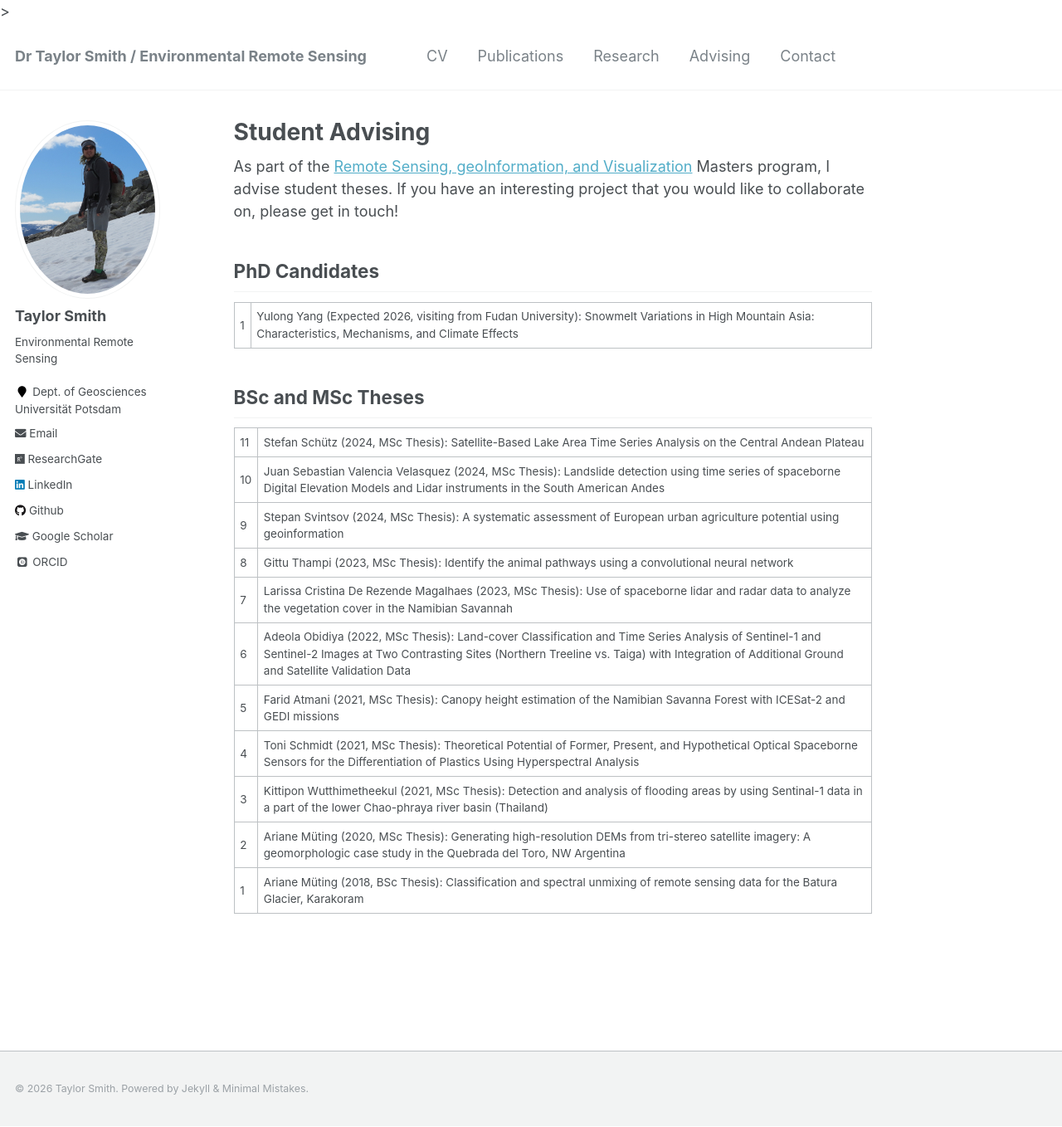
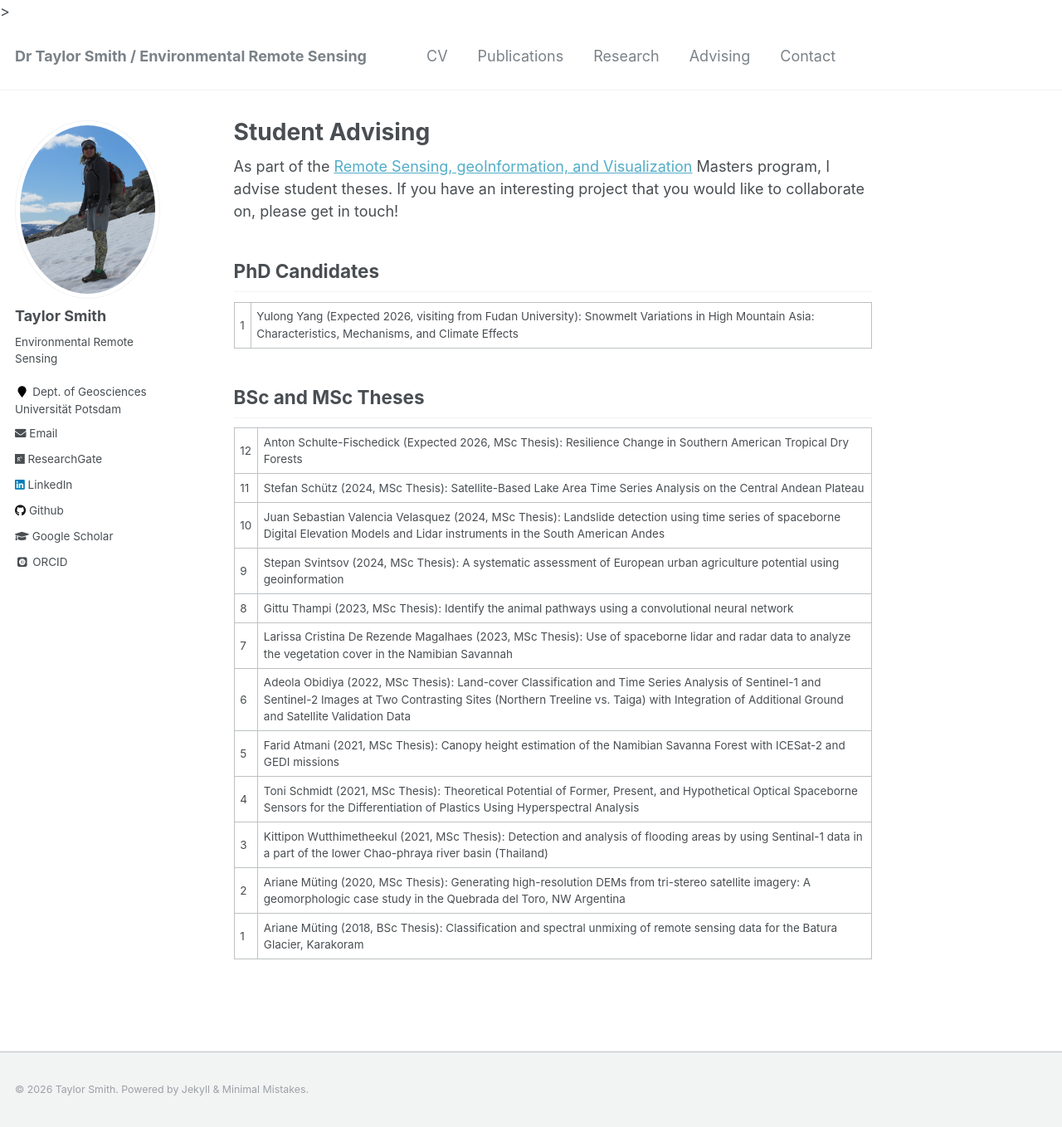
Before and after one commit to tasmi/tasmi.github.io, a Jekyll site: the page built from _pages/advising.md, in a window 1280 px wide and 1358 px high. Shown: the whole window at 83% size. Built offline with Jekyll 4.4.1, drawn with Linux system fonts in a browser that asks for light colours; some web fonts are replaced.

Commit message:
Update advising.md

```diff
--- a/_pages/advising.md
+++ b/_pages/advising.md
@@ -12,6 +12,7 @@ As part of the [Remote Sensing, geoInformation, and Visualization](https://up-rs
 
 ## BSc and MSc Theses
 
+12 | Anton Schulte-Fischedick (Expected 2026, MSc Thesis): Resilience Change in Southern American Tropical Dry Forests
 11 | Stefan Schütz (2024, MSc Thesis): Satellite-Based Lake Area Time Series Analysis on the Central Andean Plateau
 10 | Juan Sebastian Valencia Velasquez (2024, MSc Thesis): Landslide detection using time series of spaceborne Digital Elevation Models and Lidar instruments in the South American Andes
 9 | Stepan Svintsov (2024, MSc Thesis): A systematic assessment of European urban agriculture potential using geoinformation
```
